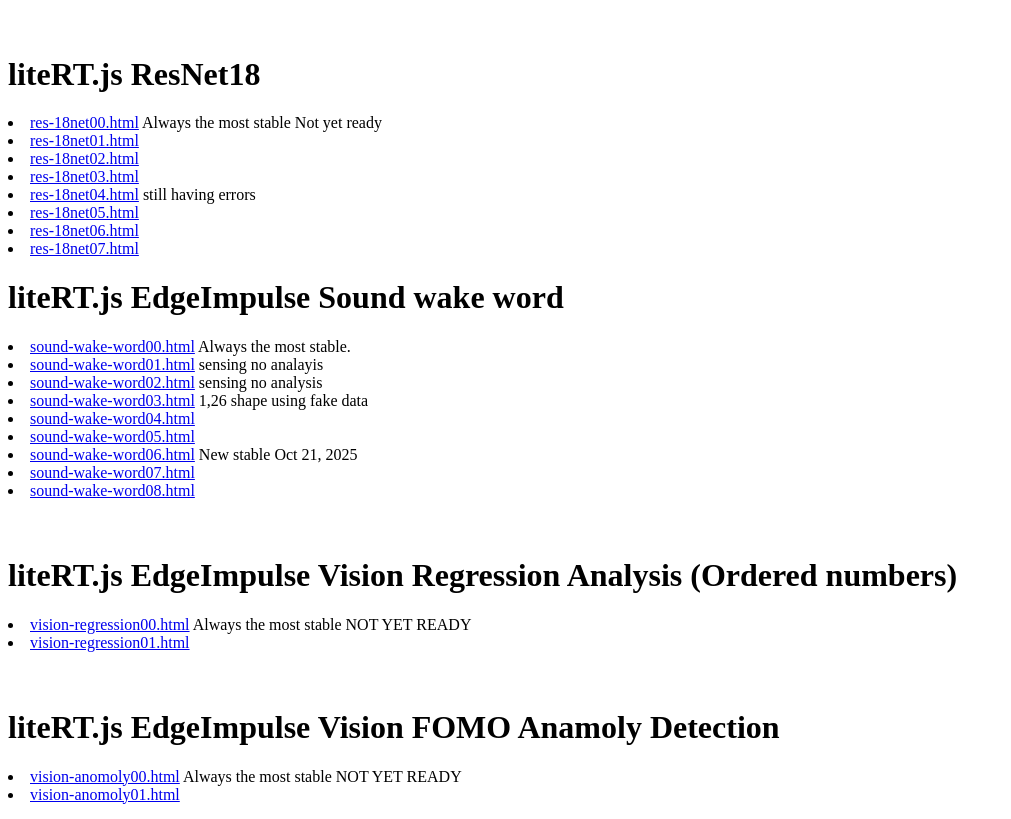
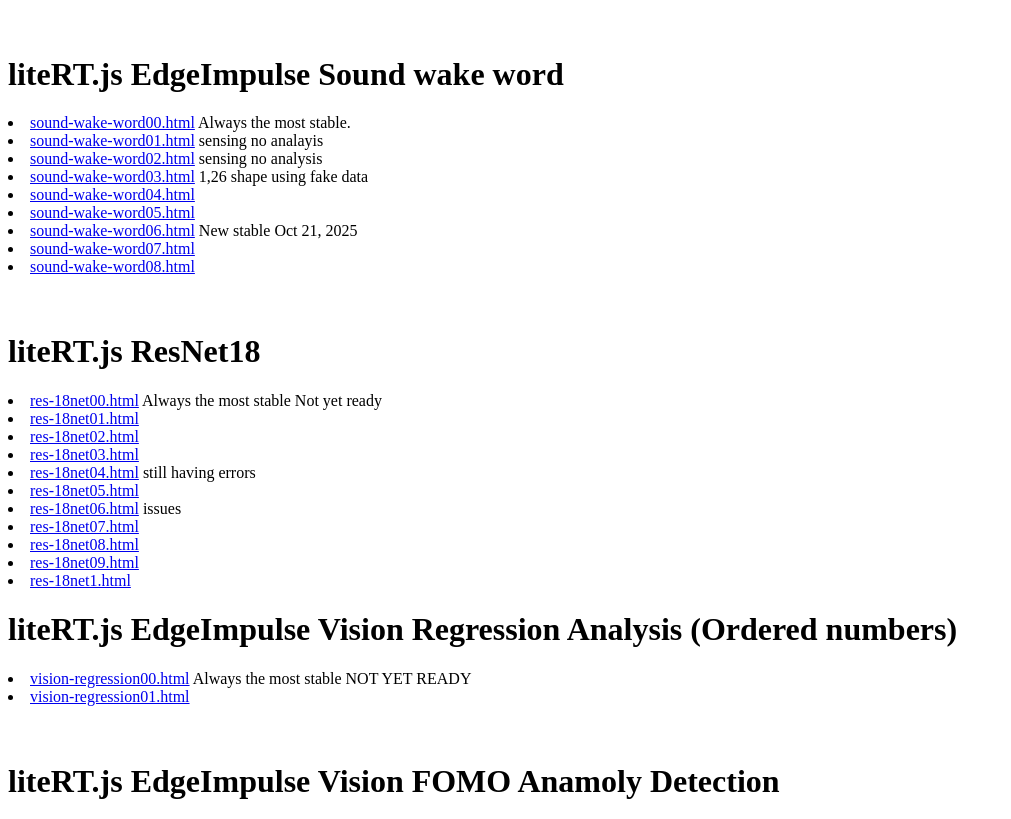
Before and after one commit to hpssjellis/my-examples-of-liteRTjs, a plain HTML site: page public/index.html in a window 1280 px wide. Shown: the part 1253-2072 px from the top of the page, without its empty margins (0-1011 px from the left). Drawn offline with Linux system fonts and the light colour scheme.

Commit message:
Update index.html

```diff
--- a/public/index.html
+++ b/public/index.html
@@ -61,16 +61,6 @@
 <br><br>
 
 
-<h1>liteRT.js ResNet18</h1>
-<li><a href="res-18net00.html">res-18net00.html</a>    Always the most stable Not yet ready  </li>
-<li><a href="res-18net01.html">res-18net01.html</a>      </li>
-<li><a href="res-18net02.html">res-18net02.html</a>      </li>
-<li><a href="res-18net03.html">res-18net03.html</a>      </li>
-<li><a href="res-18net04.html">res-18net04.html</a>   still having errors   </li>
-<li><a href="res-18net05.html">res-18net05.html</a>      </li>
-<li><a href="res-18net06.html">res-18net06.html</a>      </li>
-<li><a href="res-18net07.html">res-18net07.html</a>      </li>
-
 
 <h1>liteRT.js EdgeImpulse Sound wake word</h1>
 <li><a href="sound-wake-word00.html">sound-wake-word00.html</a>    Always the most stable.   </li>
@@ -86,6 +76,19 @@
 <br><br>
 
 
+
+<h1>liteRT.js ResNet18</h1>
+<li><a href="res-18net00.html">res-18net00.html</a>    Always the most stable Not yet ready  </li>
+<li><a href="res-18net01.html">res-18net01.html</a>      </li>
+<li><a href="res-18net02.html">res-18net02.html</a>      </li>
+<li><a href="res-18net03.html">res-18net03.html</a>      </li>
+<li><a href="res-18net04.html">res-18net04.html</a>   still having errors   </li>
+<li><a href="res-18net05.html">res-18net05.html</a>      </li>
+<li><a href="res-18net06.html">res-18net06.html</a>   issues   </li>
+<li><a href="res-18net07.html">res-18net07.html</a>      </li>
+<li><a href="res-18net08.html">res-18net08.html</a>      </li>
+<li><a href="res-18net09.html">res-18net09.html</a>      </li>
+<li><a href="res-18net1.html">res-18net1.html</a>      </li>
 
 
 
```
